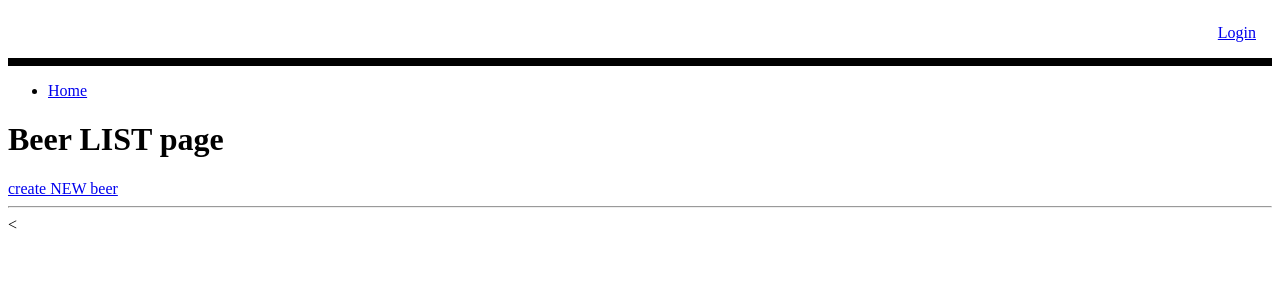
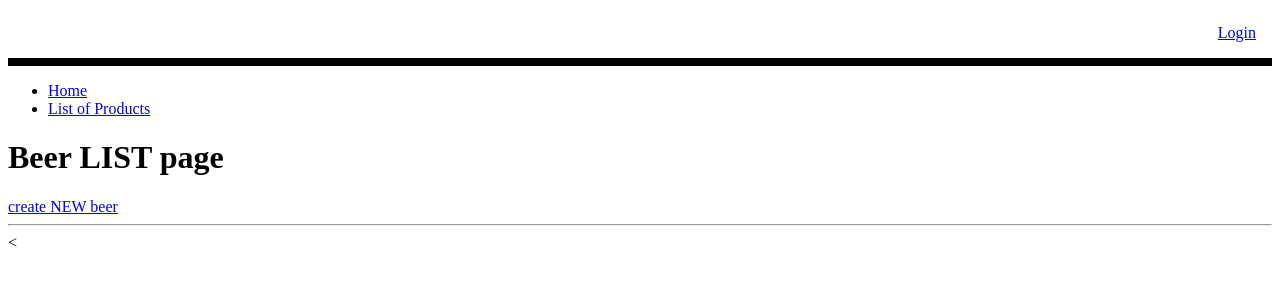
Before and after one commit to Y2JT/b00092923-assignment, a Symfony app: template templates/beer/list.html.twig in a window 1280 px wide. Shown: the top 300 px of the page. Run offline with Twig, Linux system fonts and the light colour scheme; the template is opened without the code that fills it, so the values that code supplies are empty; some libraries are stand-ins or nearby versions.

Commit message:
more nav updates

```diff
--- a/templates/base.html.twig
+++ b/templates/base.html.twig
@@ -32,6 +32,9 @@
         <li>
             <a href="{{ url('homepage') }}">Home</a>
         </li>
+        <li>
+            <a href="{{ url('beer_index') }}">List of Products</a>
+        </li>
 
         {% if is_granted('ROLE_ADMIN') %}
             <li>
@@ -40,11 +43,17 @@
             <li>
                 <a href="{{ url('beer_new') }}">Create New Product</a>
             </li>
+            <li>
+                <a href="{{ url('beer_index') }}">List of Products</a>
+            </li>
         {% endif %}
         {% if is_granted('ROLE_USER') %}
         <li>
             <a href="{{ url('beer_new') }}">Create New Product</a>
         </li>
+            <li>
+                <a href="{{ url('beer_index') }}">List of Products</a>
+            </li>
         {% endif %}
     </ul>
 </nav>
```
